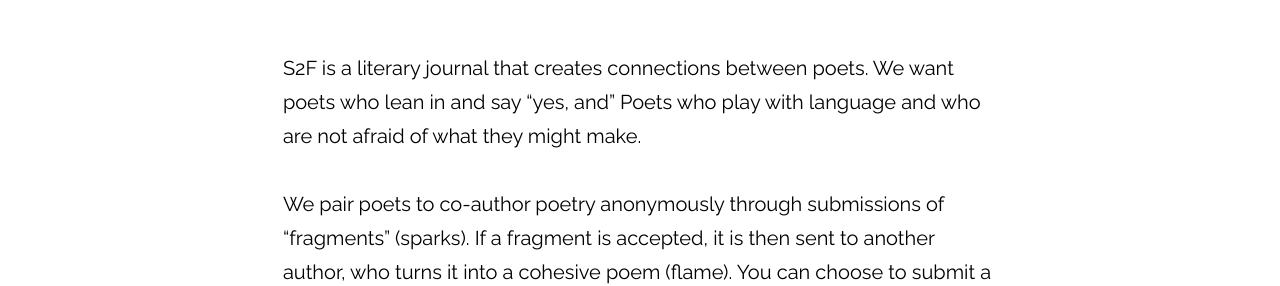
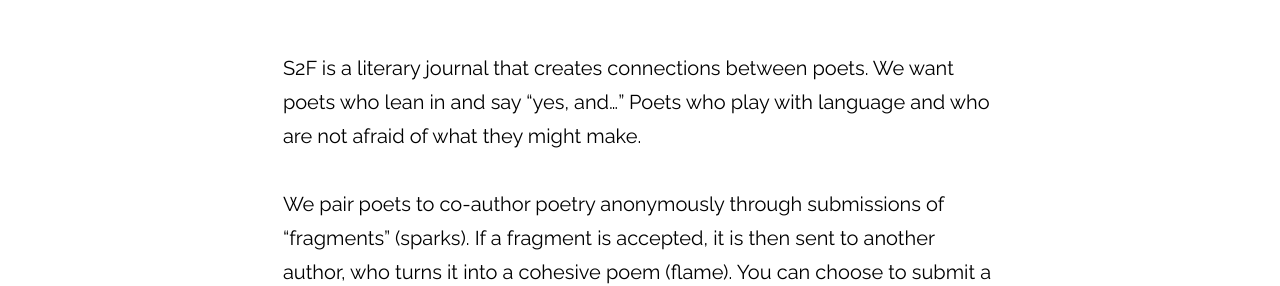
Before and after one commit to atmars77/atmars77.github.io, a Jekyll site: the page built from index.md, in a window 1280 px wide. Shown: the part 410-696 px from the top of the page. Built offline with Jekyll 4.4.1, drawn with Linux system fonts in a browser that asks for light colours.

Commit message:
three dots

```diff
--- a/index.md
+++ b/index.md
@@ -7,7 +7,7 @@
 excerpt: "Spark to Flame: A Journal of Collaborative Poetry."
 largeimage: "/assets/Images/tina_candle.png"
 ---
-S2F is a literary journal that creates connections between poets. We want poets who lean in and say “yes, and” Poets who play with language and who are not afraid of what they might make.
+S2F is a literary journal that creates connections between poets. We want poets who lean in and say “yes, and...” Poets who play with language and who are not afraid of what they might make.
 
 We pair poets to co-author poetry anonymously through submissions of “fragments” (sparks). If a fragment is accepted, it is then sent to another author, who turns it into a cohesive poem (flame). You can choose to submit a fragment and write off of someone else’s fragment, or to only submit a fragment. We also accept polished, co-authored poetry submissions.
 
```
